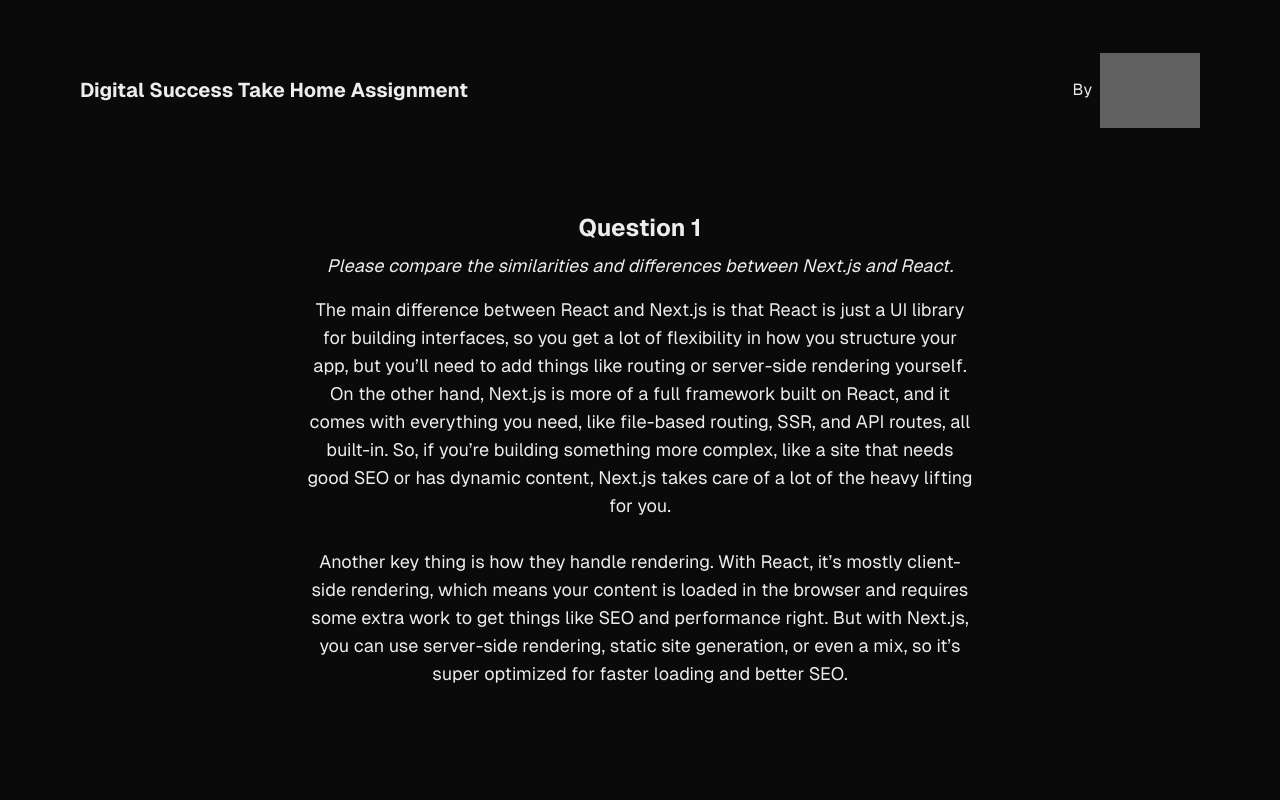
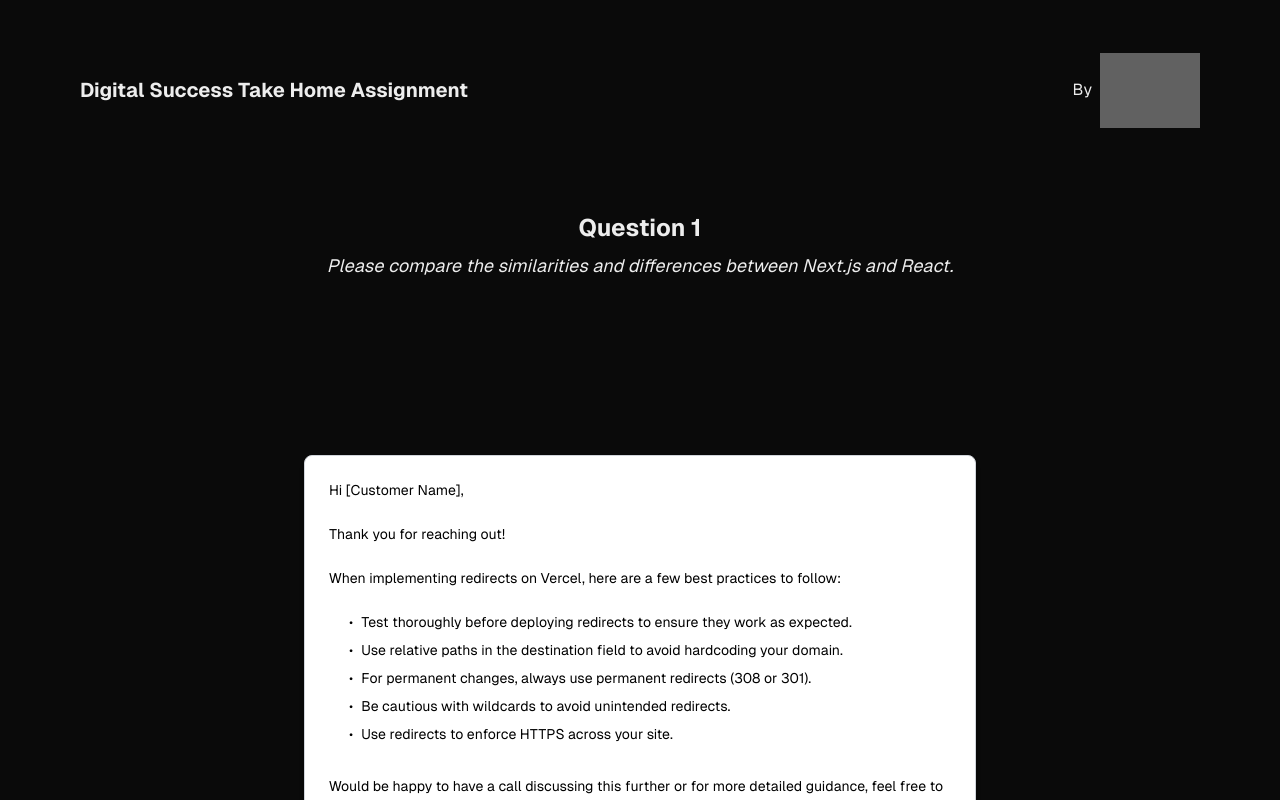
Before and after one commit to SirGejsi/nextjs-boilerplate, a Next.js app: page /questions/question3 in a window 1280 px wide. Shown: the top 800 px of the page. Built offline with nearby package versions, Linux system fonts and the light colour scheme; grey boxes are pictures that could not be loaded.

Commit message:
Update page.tsx

```diff
--- a/app/questions/question3/page.tsx
+++ b/app/questions/question3/page.tsx
@@ -23,12 +23,6 @@ export default function About() {
         <h2 className="text-2xl font-bold mt-12">Question 1</h2>
         <p className="text-lg mt-2 italic">
           Please compare the similarities and differences between Next.js and React.
-        </p>
-
-        <p className="text-lg mt-4 max-w-2xl text-center">
-          The main difference between React and Next.js is that React is just a UI library for building interfaces, so you get a lot of flexibility in how you structure your app, but you’ll need to add things like routing or server-side rendering yourself. On the other hand, Next.js is more of a full framework built on React, and it comes with everything you need, like file-based routing, SSR, and API routes, all built-in. So, if you’re building something more complex, like a site that needs good SEO or has dynamic content, Next.js takes care of a lot of the heavy lifting for you.
-          <br /><br />
-          Another key thing is how they handle rendering. With React, it’s mostly client-side rendering, which means your content is loaded in the browser and requires some extra work to get things like SEO and performance right. But with Next.js, you can use server-side rendering, static site generation, or even a mix, so it’s super optimized for faster loading and better SEO.
         </p>
 
         {/* Email Component */}
```
